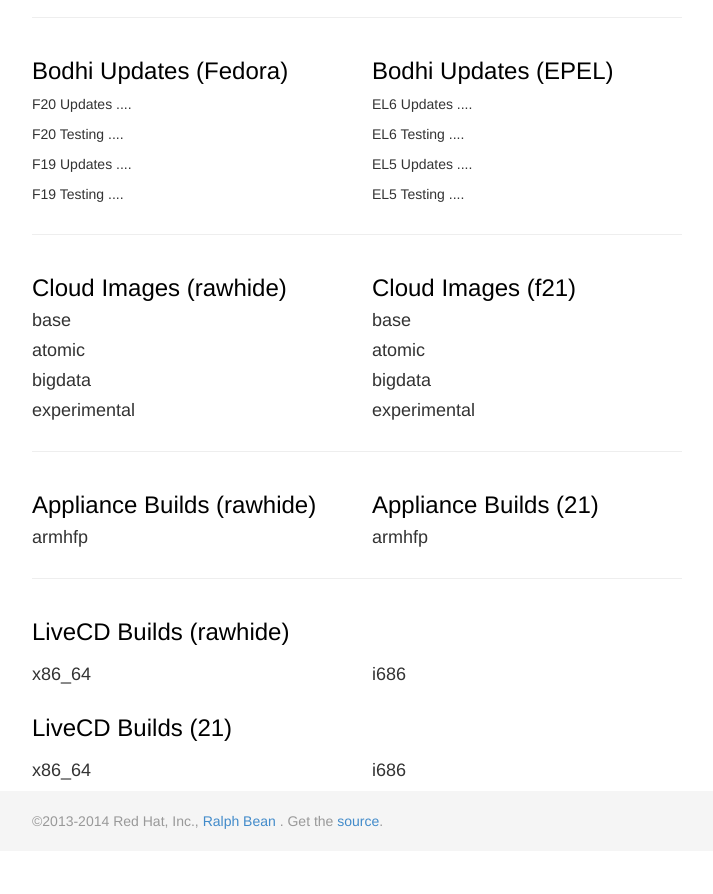
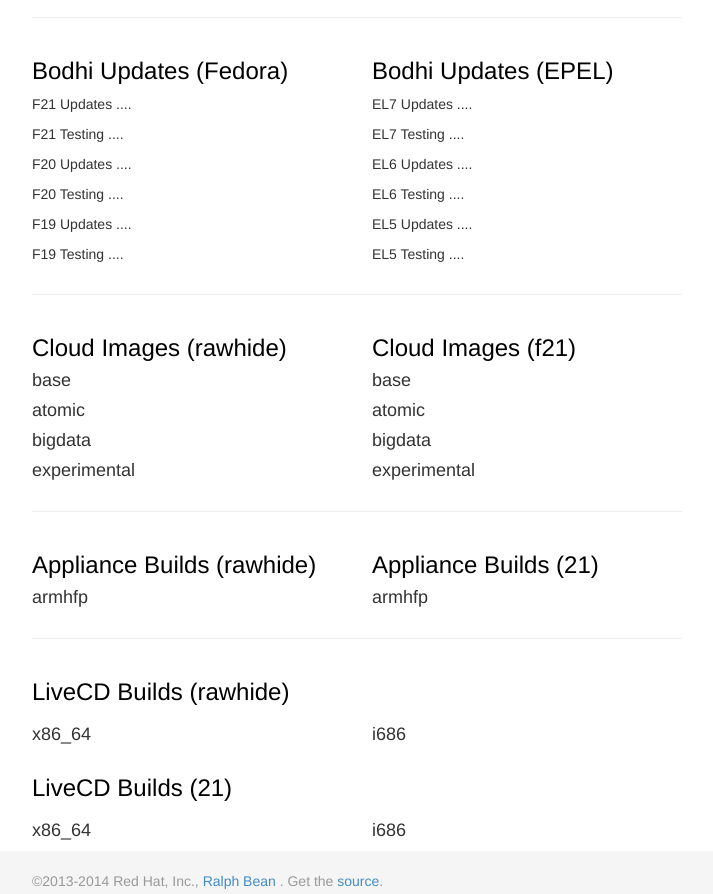
Before and after one commit to fedora-infra/fedora-releng-dash, a plain HTML site: page fedora-releng-dash/index.html in a window 1280 px wide. Shown: the part 878-1772 px from the top of the page, without its empty margins (283-996 px from the left). Before the commit the page ends 1729 px from the top, so only its background shows below. Drawn offline with Linux system fonts and the light colour scheme.

Commit message:
Add epel7 and f21.

```diff
--- a/fedora-releng-dash/index.html
+++ b/fedora-releng-dash/index.html
@@ -104,6 +104,8 @@
             <div class="col-md-6">
                 <h3><a href="#bodhi-fedora" id="bodhi-fedora">Bodhi Updates (Fedora)</a></h3>
                 <div id="updates-fedora">
+                    <div id="updates-fedora-21-updates"><p>F21 Updates <span class="content">...</span>.</p></div>
+                    <div id="updates-fedora-21-updates-testing"><p>F21 Testing <span class="content">...</span>.</p></div>
                     <div id="updates-fedora-20-updates"><p>F20 Updates <span class="content">...</span>.</p></div>
                     <div id="updates-fedora-20-updates-testing"><p>F20 Testing <span class="content">...</span>.</p></div>
                     <div id="updates-fedora-19-updates"><p>F19 Updates <span class="content">...</span>.</p></div>
@@ -113,6 +115,8 @@
             <div class="col-md-6">
                 <h3><a href="#bodhi-epel" id="bodhi-epel">Bodhi Updates (EPEL)</a></h3>
                 <div id="updates-epel">
+                    <div id="updates-epel-7-epel"><p>EL7 Updates <span class="content">...</span>.</p></div>
+                    <div id="updates-epel-7-epel-testing"><p>EL7 Testing <span class="content">...</span>.</p></div>
                     <div id="updates-epel-6-epel"><p>EL6 Updates <span class="content">...</span>.</p></div>
                     <div id="updates-epel-6-epel-testing"><p>EL6 Testing <span class="content">...</span>.</p></div>
                     <div id="updates-epel-5-epel"><p>EL5 Updates <span class="content">...</span>.</p></div>
```
